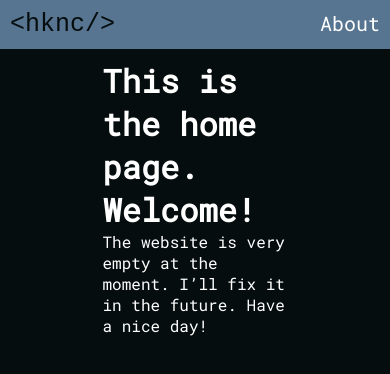
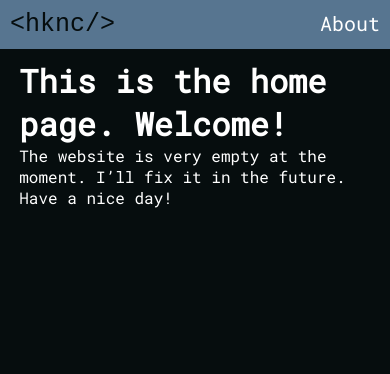
Before and after one commit to ahmetwithat/ahmetwithat.github.io, a plain HTML site: page _site/index.html in a window 390 px wide. Drawn offline with Linux system fonts and the light colour scheme.

Commit message:
Update default.css
made .wrapper responsive a bit

```diff
--- a/assets/css/default.css
+++ b/assets/css/default.css
@@ -34,3 +34,9 @@ main {
   width: 50%;
   margin: 0 auto;
 }
+
+@media (max-width: 500px) {
+  .wrapper {
+    width: 95%;
+  }
+}
```
